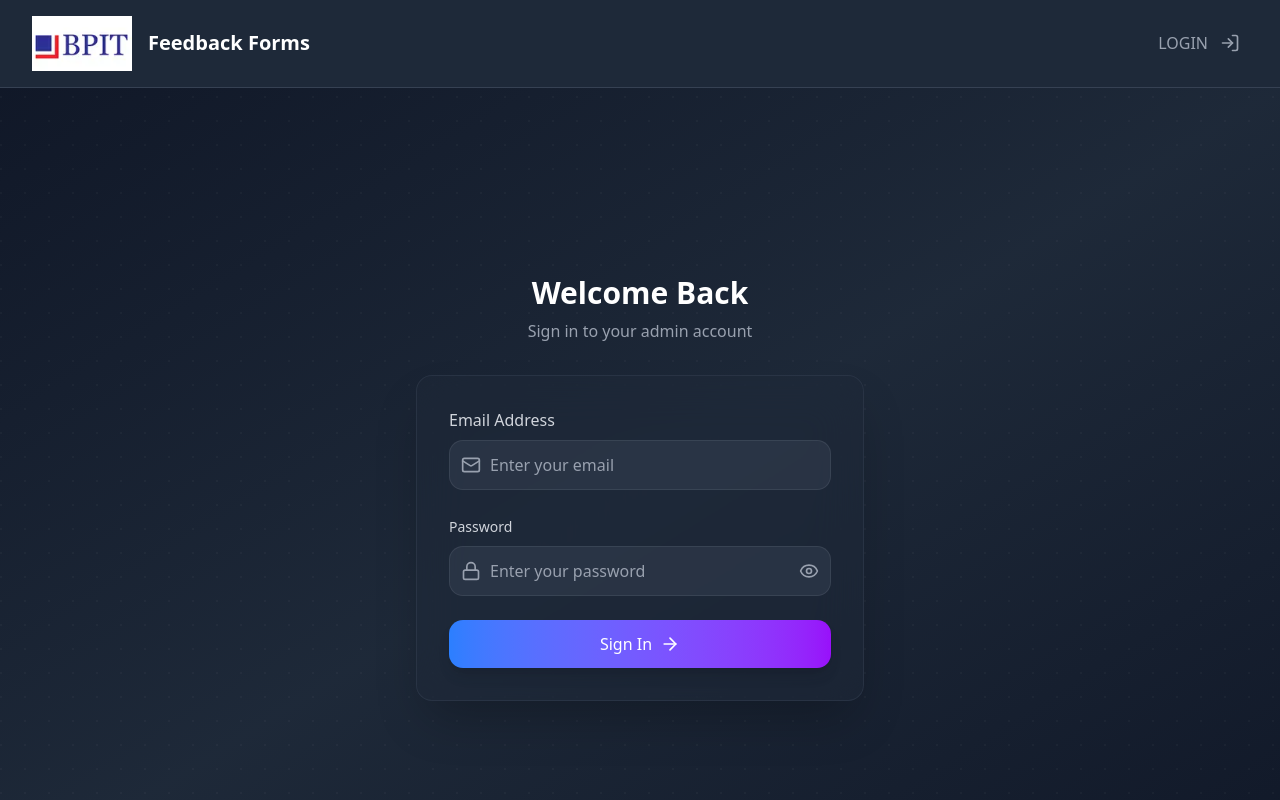
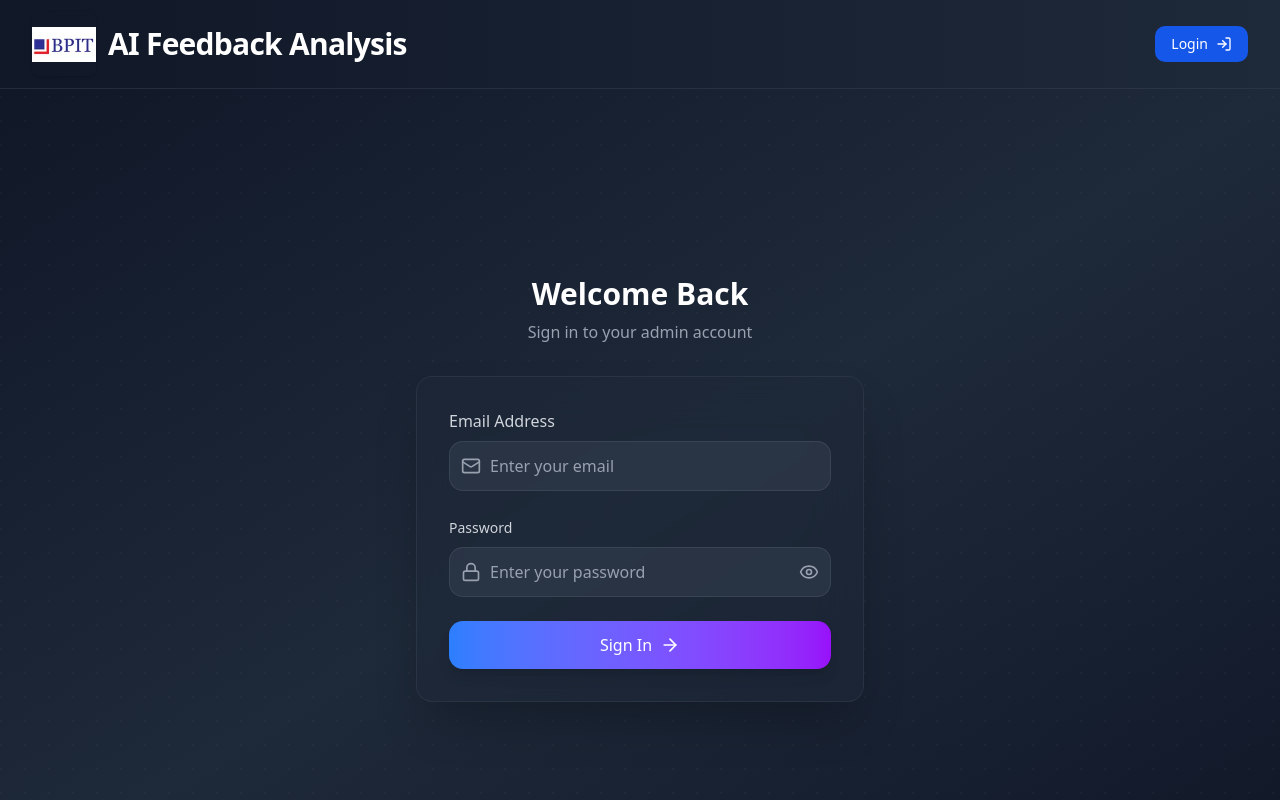
Before and after one commit to Shash-04/feedback, a Next.js app: page /login in a window 1280 px wide. Shown: the top 800 px of the page. Built offline with nearby package versions, Linux system fonts and the light colour scheme; no server answers.

Commit message:
Added bpit logo and final fixing

```diff
--- a/src/components/Navbar.tsx
+++ b/src/components/Navbar.tsx
@@ -5,11 +5,10 @@ import Link from 'next/link';
 import { useSession, signIn, signOut } from 'next-auth/react';
 import { usePathname } from 'next/navigation';
 import { User, LogOut, LogIn, Menu, X } from 'lucide-react';
-import Image from 'next/image';
 import Sidebar from './Sidebar';
 
 const Navbar = ({
-  title = "Feedback Forms",
+  title = "AI Feedback Analysis",
   subtitle = "",
 }: {
   title?: string;
@@ -30,71 +29,86 @@ const Navbar = ({
 
   return (
     <>
-      <header className="bg-gray-800 border-b border-gray-700 px-4 py-4 sm:px-6 lg:px-8 sticky top-0 z-[60]">
+      <header className="bg-gradient-to-r from-gray-900 to-gray-800 border-b border-gray-700/50 px-4 py-3 sm:px-6 lg:px-8 sticky top-0 z-[60] backdrop-blur-sm">
         <div className="max-w-7xl mx-auto">
-          <div className="flex items-center justify-between">
+          <div className="flex items-center justify-between h-16">
             <div className="flex items-center space-x-4">
               {isAdminRoute && (
                 <button
                   onClick={toggleMobileMenu}
-                  className="md:hidden p-2 text-gray-400 hover:text-white hover:bg-gray-700 rounded-lg transition-colors"
+                  className="md:hidden p-2 rounded-lg hover:bg-gray-700/50 text-gray-300 hover:text-white transition-all"
                   title="Menu"
                 >
-                  {isMobileMenuOpen ? <X className="w-5 h-5" /> : <Menu className="w-5 h-5" />}
+                  {isMobileMenuOpen ? (
+                    <X className="w-5 h-5" />
+                  ) : (
+                    <Menu className="w-5 h-5" />
+                  )}
                 </button>
               )}
               <Link href="/">
-                <div className="flex items-center space-x-4">
-                  <Image
+                <div className="flex items-center space-x-3">
+                  <img
                     src="/logo.webp"
-                    alt="Company Logo"
-                    width={100}
-                    height={100}
+                    alt="BPIT Logo"
+                    className="w-14 h-14 sm:w-16 sm:h-16 object-contain rounded-sm shadow-sm"
                   />
-                  <div className="hidden sm:block">
-                    <h1 className="text-xl font-bold text-white">{title}</h1>
-                    <p className="text-gray-400 text-sm">{subtitle}</p>
+
+                  <div>
+                    <h1 className="text-xl sm:text-3xl font-bold text-white tracking-tight">{title}</h1>
+                    {subtitle && (
+                      <p className="text-gray-400 text-sm font-medium">{subtitle}</p>
+                    )}
                   </div>
                 </div>
               </Link>
+
             </div>
             <div className="flex items-center space-x-4">
               {isAuthenticated && (
-                <div className="hidden md:flex items-center space-x-3">
-                  <div className="w-8 h-8 bg-gray-600 rounded-full overflow-hidden flex justify-center items-center">
+                <div className="hidden md:flex items-center space-x-3 bg-gray-800/50 px-3 py-2 rounded-lg">
+                  <div className="w-8 h-8 bg-gray-700 rounded-full overflow-hidden flex justify-center items-center border border-gray-600">
                     {userInfo.avatar ? (
-                      <img src={userInfo.avatar} alt="User" className="w-full h-full object-cover" />
+                      <img
+                        src={userInfo.avatar}
+                        alt="User"
+                        className="w-full h-full object-cover"
+                      />
                     ) : (
                       <User className="w-4 h-4 text-gray-300" />
                     )}
                   </div>
-                  <span className="text-sm text-gray-300">{userInfo.name}</span>
+                  <span className="text-sm font-medium text-gray-200">
+                    {userInfo.name}
+                  </span>
                 </div>
               )}
               {isAuthenticated ? (
                 <button
                   onClick={() => signOut()}
-                  className="p-2 text-gray-400 hover:text-white hover:bg-gray-700 rounded-lg transition-colors"
+                  className="p-2 flex items-center gap-1 text-gray-300 hover:text-white hover:bg-gray-700/50 rounded-lg transition-all"
                   title="Logout"
                 >
+                  <span className="hidden sm:inline text-sm font-medium">Logout</span>
                   <LogOut className="w-5 h-5" />
                 </button>
               ) : (
                 <button
                   onClick={() => signIn()}
-                  className="p-2 flex gap-3 items-center text-gray-400 hover:text-white hover:bg-gray-700 rounded-lg transition-colors"
+                  className="p-2 flex items-center gap-2 bg-blue-600/90 hover:bg-blue-600 text-white rounded-lg transition-all px-4"
                   title="Login"
                 >
-                  <p>LOGIN</p>
-                  <LogIn className="w-5 h-5" />
+                  <span className="text-sm font-medium">Login</span>
+                  <LogIn className="w-4 h-4" />
                 </button>
               )}
             </div>
           </div>
-          <div className="sm:hidden mt-2">
-            <h1 className="text-lg font-bold text-white">{title}</h1>
-            <p className="text-gray-400 text-sm">{subtitle}</p>
-          </div>
+          {subtitle && (
+            <div className="sm:hidden mt-1">
+              <p className="text-gray-400 text-sm font-medium">{subtitle}</p>
+            </div>
+          )}
         </div>
       </header>
 
--- a/src/components/Sidebar.tsx
+++ b/src/components/Sidebar.tsx
@@ -11,7 +11,6 @@ const navigation = [
     { name: 'Edit Form', href: '/admin/edit-forms', icon: () => <svg className="w-5 h-5" fill="none" stroke="currentColor" viewBox="0 0 24 24"><path strokeLinecap="round" strokeLinejoin="round" strokeWidth={2} d="M9 12h6m-6 4h6m2 5H7a2 2 0 01-2-2V5a2 2 0 012-2h5.586a1 1 0 01.707.293l5.414 5.414a1 1 0 01.293.707V19a2 2 0 01-2 2z" /></svg> },
     { name: 'Summary', href: '/admin/summary', icon: () => <svg className="w-5 h-5" fill="none" stroke="currentColor" viewBox="0 0 24 24"><path strokeLinecap="round" strokeLinejoin="round" strokeWidth={2} d="M10.325 4.317c.426-1.756 2.924-1.756 3.35 0a1.724 1.724 0 002.573 1.066c1.543-.94 3.31.826 2.37 2.37a1.724 1.724 0 001.065 2.572c1.756.426 1.756 2.924 0 3.35a1.724 1.724 0 00-1.066 2.573c.94 1.543-.826 3.31-2.37 2.37a1.724 1.724 0 00-2.572 1.065c-.426 1.756-2.924 1.756-3.35 0a1.724 1.724 0 00-2.573-1.066c-1.543.94-3.31-.826-2.37-2.37a1.724 1.724 0 00-1.065-2.572c-1.756-.426-1.756-2.924 0-3.35a1.724 1.724 0 001.066-2.573c-.94-1.543.826-3.31 2.37-2.37.996.608 2.296.07 2.572-1.065z" /><path strokeLinecap="round" strokeLinejoin="round" strokeWidth={2} d="M15 12a3 3 0 11-6 0 3 3 0 016 0z" /></svg> },
     { name: 'Dashboard', href: '/admin/dashboard', icon: () => <svg className="w-5 h-5" fill="none" stroke="currentColor" viewBox="0 0 24 24"><path strokeLinecap="round" strokeLinejoin="round" strokeWidth={2} d="M16 7a4 4 0 11-8 0 4 4 0 018 0zM12 14a7 7 0 00-7 7h14a7 7 0 00-7-7z" /></svg> },
-
 ];
 
 interface SidebarProps {
@@ -39,13 +38,20 @@ const Sidebar = ({
     // Mobile version
     if (isMobile) {
         return (
-            <div className="fixed inset-0 z-50  bg-black bg-opacity-50" onClick={toggleMobileMenu}>
+            <div className="fixed inset-0 z-50 bg-black/30 backdrop-blur-sm" onClick={toggleMobileMenu}>
                 <div
-                    className="fixed left-0 top-0 pt-24 h-full w-64 bg-gray-800 shadow-lg transform transition-transform duration-300 ease-in-out overflow-y-auto"
+                    className="fixed left-0 top-0 h-full w-72 bg-gradient-to-b from-gray-900 to-gray-800 shadow-xl transition-all duration-300 ease-in-out overflow-y-auto"
                     onClick={(e) => e.stopPropagation()}
                 >
-                    <nav className="p-4 mt-4">
-                        <div className="space-y-2">
+                    <button
+                        onClick={toggleMobileMenu}
+                        className="absolute top-4 right-4 p-2 rounded-full hover:bg-gray-700 text-gray-300 hover:text-white transition-colors"
+                    >
+                        <X className="w-6 h-6" />
+                    </button>
+
+                    <div className="pt-40 px-6">
+                        <nav className="space-y-1">
                             {navigation.map((item) => {
                                 const isActive = pathname === item.href;
                                 return (
@@ -53,18 +59,20 @@ const Sidebar = ({
                                         key={item.name}
                                         href={item.href}
                                         onClick={toggleMobileMenu}
-                                        className={`flex items-center space-x-3 px-4 py-3 rounded-lg transition-colors ${isActive
-                                            ? 'bg-blue-600 text-white'
-                                            : 'text-gray-300 hover:bg-gray-700 hover:text-white'
+                                        className={`flex items-center space-x-3 px-4 py-3 rounded-lg transition-all ${isActive
+                                            ? 'bg-blue-600/90 text-white shadow-lg'
+                                            : 'text-gray-300 hover:bg-gray-700/50 hover:text-white'
                                             }`}
                                     >
-                                        <item.icon />
+                                        <span className={`${isActive ? 'text-white' : 'text-blue-400'}`}>
+                                            <item.icon />
+                                        </span>
                                         <span className="font-medium">{item.name}</span>
                                     </Link>
                                 );
                             })}
-                        </div>
-                    </nav>
+                        </nav>
+                    </div>
                 </div>
             </div>
         );
@@ -72,24 +80,7 @@ const Sidebar = ({
 
     // Desktop version
     return (
-        <div className="h-full overflow-y-auto">
-            {isAuthenticated && (
-                <div className="p-6 border-b border-gray-700">
-                    <div className="flex items-center space-x-3">
-                        <div className="w-10 h-10 bg-gray-600 rounded-full overflow-hidden flex justify-center items-center">
-                            {userInfo.avatar ? (
-                                <img src={userInfo.avatar} alt="User" className="w-full h-full object-cover" />
-                            ) : (
-                                <User className="w-5 h-5 text-gray-300" />
-                            )}
-                        </div>
-                        <div className='mt-7'>
-                            <p className="text-white font-medium">{userInfo.name}</p>
-                            <p className="text-gray-400 text-sm">User</p>
-                        </div>
-                    </div>
-                </div>
-            )}
+        <div className="h-full overflow-y-auto bg-gradient-to-b from-gray-900 to-gray-800 border-r border-gray-700/50">
             <nav className="p-4">
                 <div className="space-y-2">
                     {navigation.map((item) => {
@@ -98,12 +89,14 @@ const Sidebar = ({
                             <Link
                                 key={item.name}
                                 href={item.href}
-                                className={`flex items-center space-x-3 px-4 py-3 rounded-lg transition-colors ${isActive
-                                    ? 'bg-blue-600 text-white'
-                                    : 'text-gray-300 hover:bg-gray-700 hover:text-white'
+                                className={`flex items-center space-x-3 px-4 py-3 rounded-lg transition-all ${isActive
+                                    ? 'bg-blue-600/90 text-white shadow-lg'
+                                    : 'text-gray-300 hover:bg-gray-700/50 hover:text-white'
                                     }`}
                             >
-                                <item.icon />
+                                <span className={`${isActive ? 'text-white' : 'text-blue-400'}`}>
+                                    <item.icon />
+                                </span>
                                 <span className="font-medium">{item.name}</span>
                             </Link>
                         );
```
